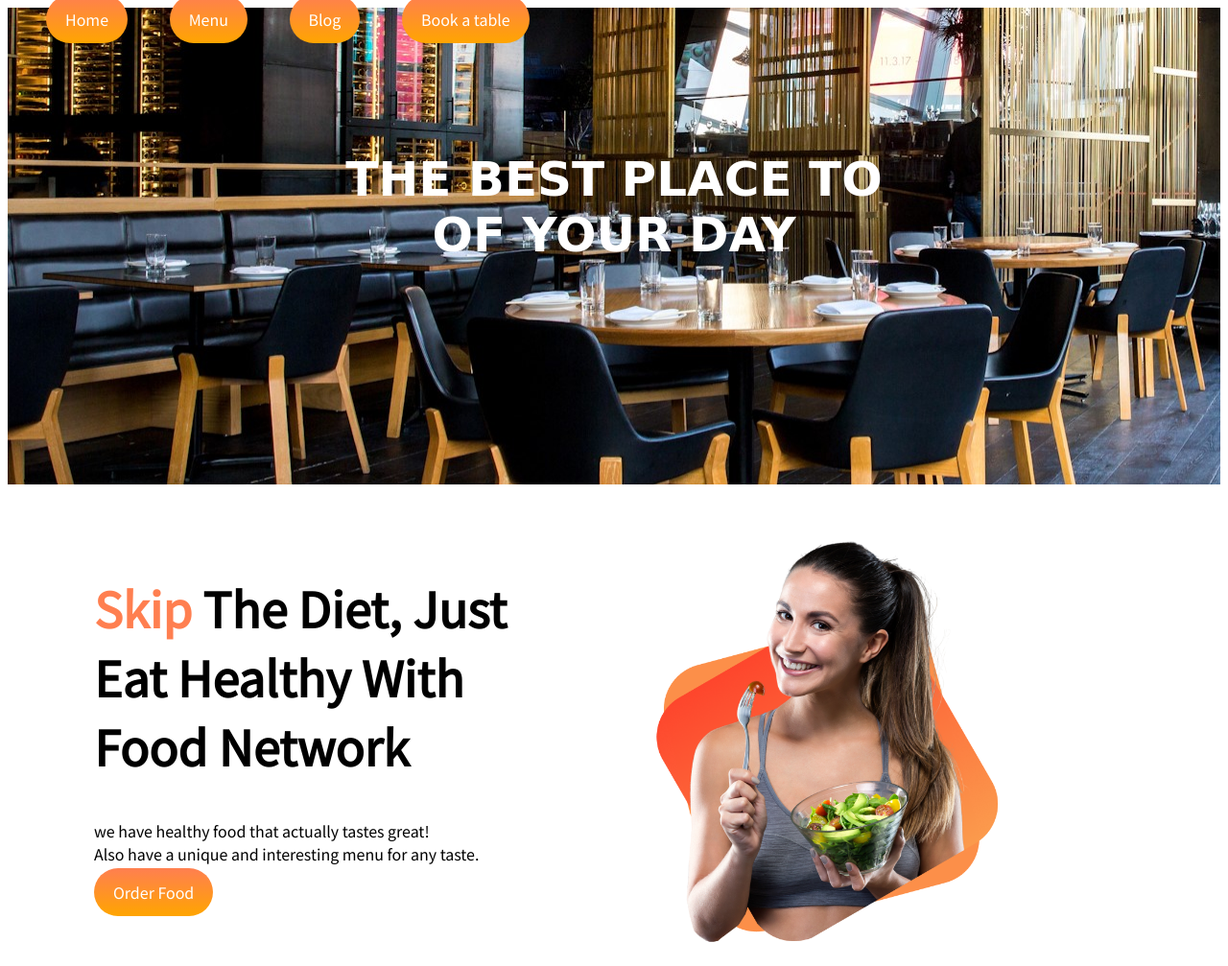
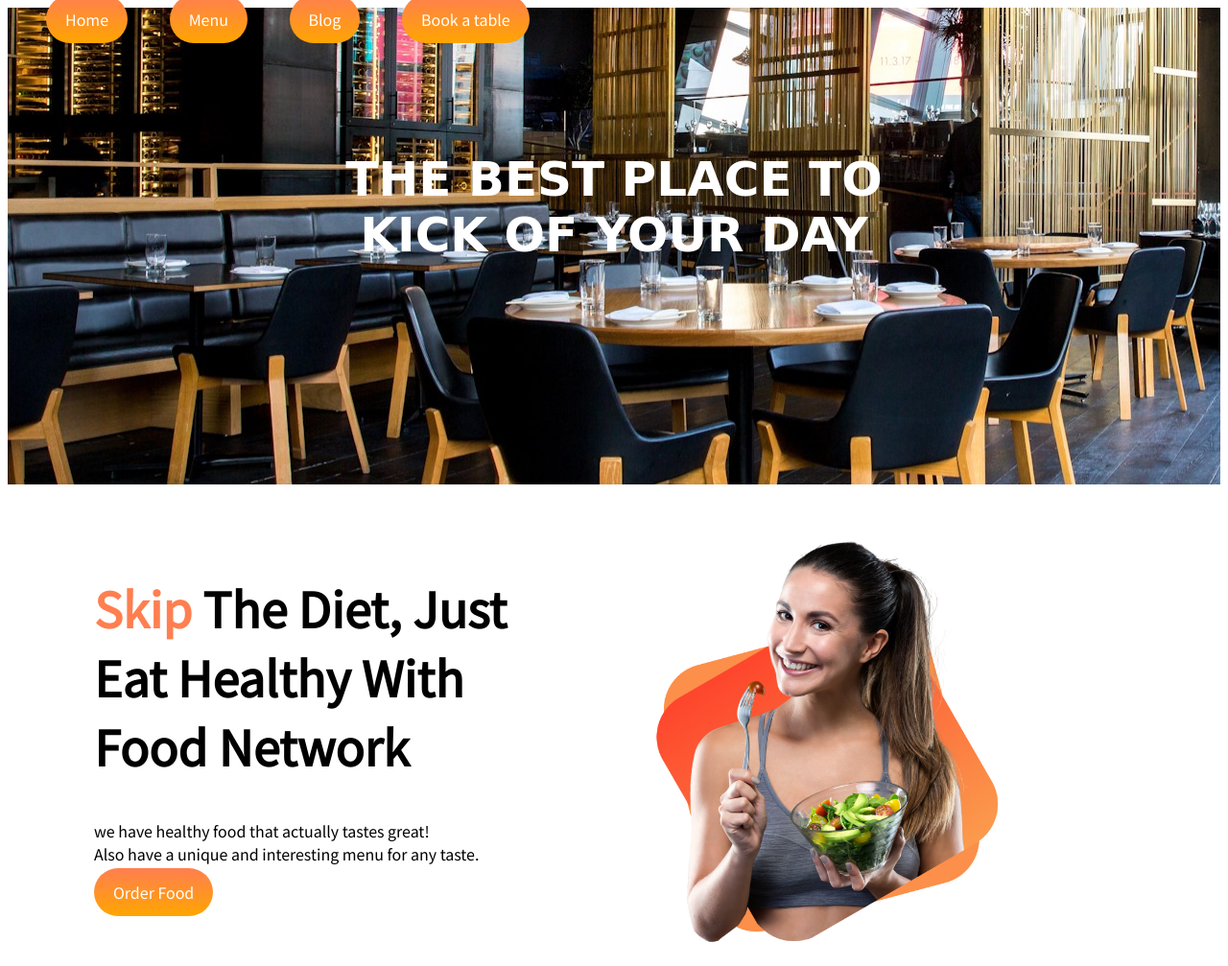
Before and after one commit to MOHIM0/FIRST-ASSINGMENT, a plain HTML site: page index.html in a window 1280 px wide. Shown: the top 1007 px of the page at 96% size. Drawn offline with Linux system fonts and the light colour scheme.

Commit message:
finally-done

```diff
--- a/index.html
+++ b/index.html
@@ -18,7 +18,7 @@
                 <a class="anchor-button space" href="">Blog</a> <a class="anchor-button space" href="">Book a table</a>
             </div>
             <h1 class="main-title">THE BEST PLACE TO <br>
-            OF YOUR DAY</h1>
+           KICK OF YOUR DAY</h1>
         </div>
     </section>
     <section class="upper-part">
```
